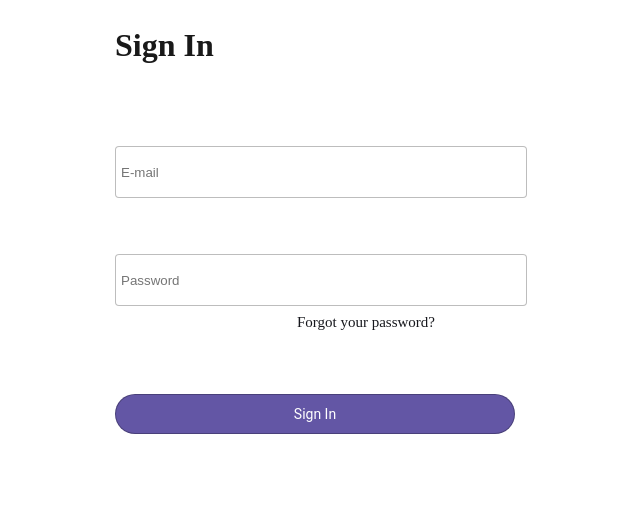
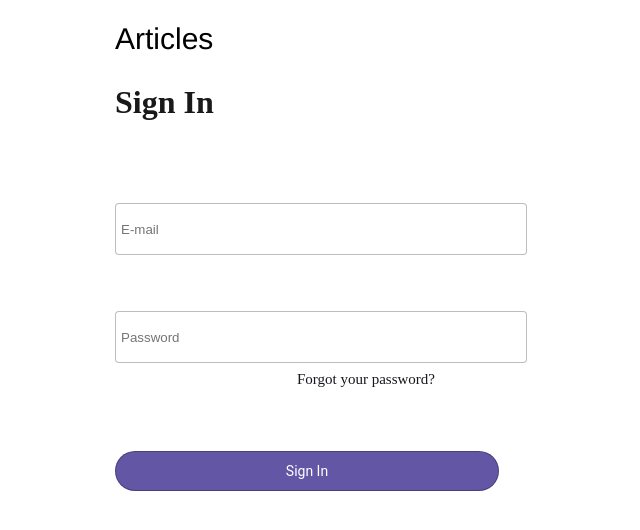
Before and after one commit to lucianofg/Articles, a React (Create React App) app: page /sign-in in a window 1280 px wide. Shown: the top 530 px of the page, without its empty margins (365-1005 px from the left). Built offline with nearby package versions, Linux system fonts and the light colour scheme.

Commit message:
Fixing CSS from Sign In page

```diff
--- a/src/pages/sign-in.css
+++ b/src/pages/sign-in.css
@@ -1,4 +1,4 @@
-input {
+.signin-input {
     padding: 5px;
     margin-top: 56px;
     border: 1px solid #00000042;
@@ -25,6 +25,11 @@ form {
     text-align: center;
     font: 14px Roboto;
     color: #FFFFFF;
+    padding: 5px;
+    margin-top: 56px;
+    border: 1px solid #00000042;
+    height: 40px;
+    width: 120%;
 }
 
 .forgot-password {
--- a/src/pages/sign-in.js
+++ b/src/pages/sign-in.js
@@ -1,5 +1,6 @@
 import React, { useState } from 'react'
 import './sign-in.css'
+import Logo from "../components/logo";
 
 export default function SignIn() {
     const [email, setEmail] = useState();
@@ -12,13 +13,16 @@ export default function SignIn() {
     return (
         <div>
             <form>
+                <Logo />
                 <h2>Sign In</h2>
                 <input
+                    className="signin-input"
                     type="email"
                     placeholder="E-mail"
                     onChange={(e) => setEmail(e.target.value)}
                 />
                 <input
+                    className="signin-input"
                     type="password"
                     placeholder="Password"
                     onChange={(e) => setEmail(e.target.value)}
```
Also changed, not shown: src/pages/writing.css (added), src/pages/writing.js (added).
